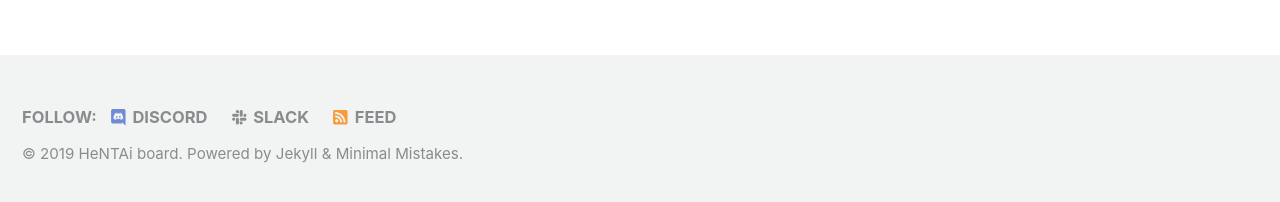
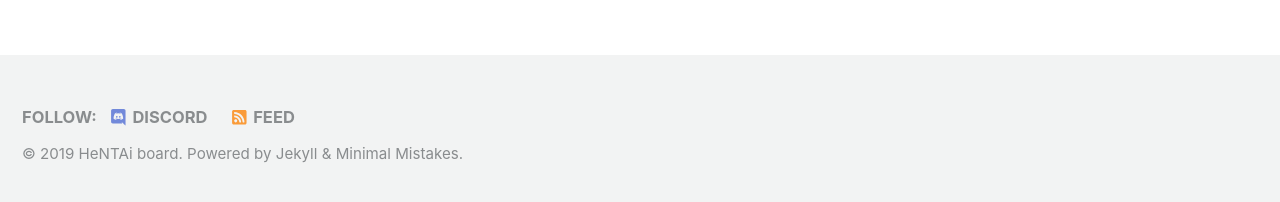
Before and after one commit to HNTA-Club/website, a Jekyll site: the page built from 404.html, in a window 1280 px wide. Shown: the part 690-892 px from the top of the page. Built offline with Jekyll 4.4.1, drawn with Linux system fonts in a browser that asks for light colours; cached includes are drawn as plain includes; nearby versions of some CDN libraries.

Commit message:
Removed slack also lul

```diff
--- a/_config.yml
+++ b/_config.yml
@@ -28,10 +28,6 @@ footer:
 #    - label: "Mailing list"
 #      icon: "fab fa-fw fa-envelope"
 #      url: "https://listmail.tut.fi/mailman/listinfo/hnta-jasen"
-
-    - label: "Slack"
-      icon: "fab fa-fw fa-slack"
-      url: "https://hnta.slack.com"
 
 # Reading Files
 include:
```
